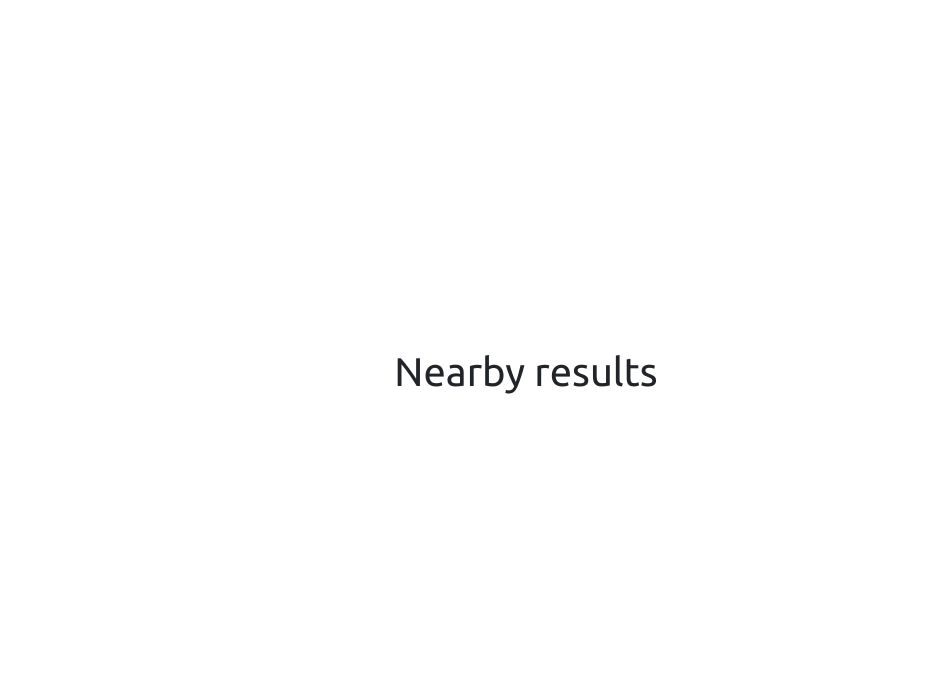
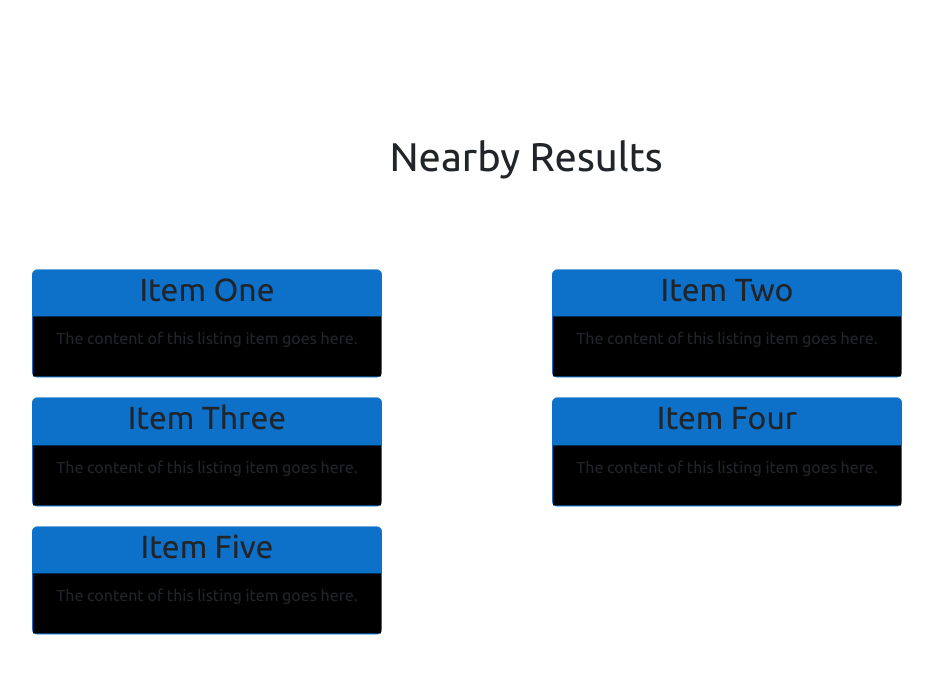
Before and after one commit to LukeSz03/restottawa, a Flask app: page /results in a window 1280 px wide. Shown: the top 674 px of the page, without its empty margins (114-1047 px from the left). Run offline with Flask 2, Linux system fonts and the light colour scheme; parts of the project's set-up code (start-up, migrations or seed data) failed here and were passed over.

Commit message:
Added grid display system

```diff
--- a/static/styles.css
+++ b/static/styles.css
@@ -36,3 +36,34 @@
     padding: 10px 20px;
     border-radius: 25px;
 }
+
+.listing {
+    list-style: none;
+    margin: 2em;
+    display: grid;
+    gap: 20px;
+    grid-template-columns: repeat(auto-fill, minmax(350px, 1fr));
+}
+
+.listing li {
+    border: 1px solid hwb(208 5% 21%);
+    background-color: hwb(208 5% 21%);
+    border-radius: 5px;
+    display: flex;
+    width: 350px;
+    flex-direction: column;
+}
+
+
+.listing .body {
+    padding: 10px;
+    background-color: black;
+}
+
+#header {
+    position: fixed;
+}
+
+#content {
+    margin-top: 100px;
+}
--- a/templates/results.html
+++ b/templates/results.html
@@ -1,13 +1,44 @@
 {% extends "layout.html" %}
 
 {% block content %}
-<h1>Nearby results</h1>
+<h1>Nearby Results</h1><br><br>
+
 <div class="container">
-    <!-- TODO: Add for loop to insert results in table -->
-    <div class="row">
-        <div class="col-sm">
-        </div>
-    <br>
-    <br>
+    <ul class="listing">
+        <li>
+            <h2>Item One</h2>
+
+            <div class="body">
+
+
+                <p>The content of this listing item goes here.</p>
+            </div>
+        </li>
+        <li>
+            <h2>Item Two</h2>
+            <div class="body">
+                <p>The content of this listing item goes here.</p>
+            </div>
+        </li>
+        <li class="wide">
+            <h2>Item Three</h2>
+            <div class="body">
+                <p>The content of this listing item goes here.</p>
+            </div>
+        </li>
+        <li>
+            <h2>Item Four</h2>
+            <div class="body">
+                <p>The content of this listing item goes here.</p>
+            </div>
+        </li>
+        <li>
+            <h2>Item Five</h2>
+            <div class="body">
+                <p>The content of this listing item goes here.</p>
+            </div>
+        </li>
+    </ul>
 </div>
+
 {% endblock %}
```
